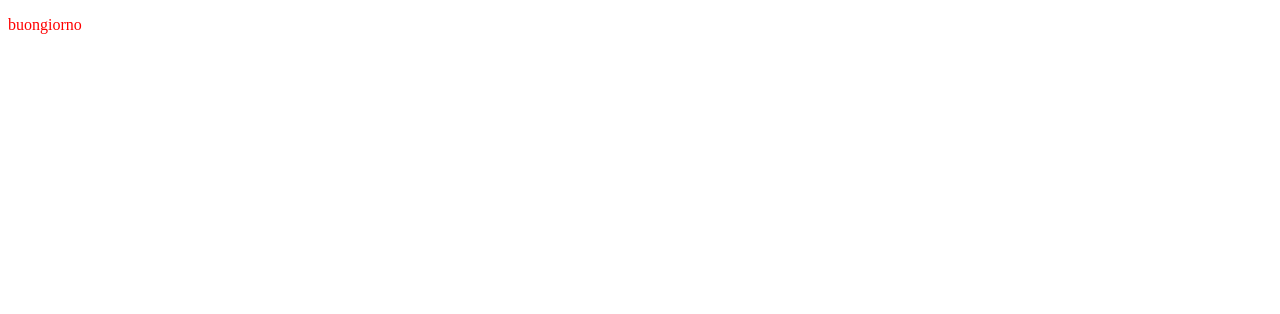
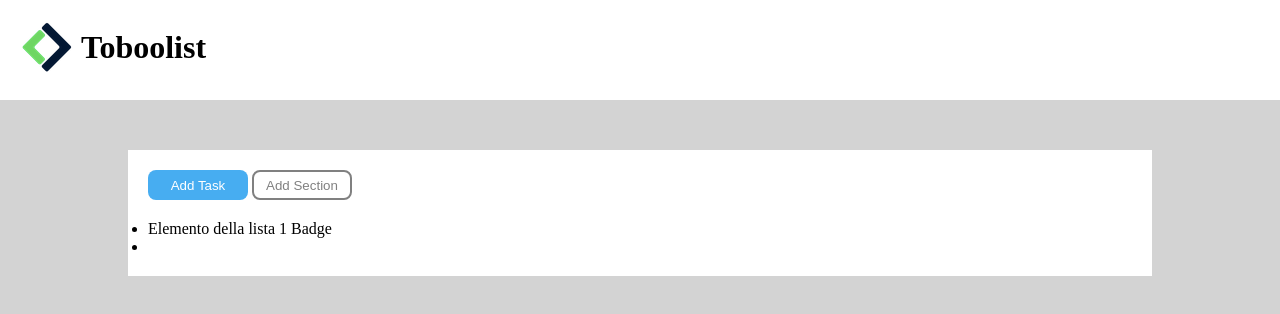
Before and after one commit to UmbertoCarbone/html-css-toboolist, a plain HTML site: page index.html in a window 1280 px wide. Drawn offline with Linux system fonts and the light colour scheme.

Commit message:
Agg Tooolist "con aiuto di artur" + Button !

```diff
--- a/CSS/style.css
+++ b/CSS/style.css
@@ -1,3 +1,60 @@
-p {
-    color: red
+* {
+    vertical-align: baseline;
+   border: 0 none;
+    outline: 0;
+    padding: 0;
+    margin: 0;
 }
+
+
+body {
+    background-color: lightgray;
+}
+
+header {
+    background-color: white;
+    height: 80px;
+    padding: 20px 0 0 20px;
+    margin-bottom: 50px;
+}
+
+header img, header span {
+ vertical-align: middle;
+}
+
+main {
+    background: #FFF;
+    margin: 0 auto;
+    width: 80%;
+}
+
+main h1 {
+    border-bottom: 2px solid #000;
+    padding: 20px;
+}
+
+main section {
+    padding: 20px;
+}
+
+button {
+    width: 100px;
+    height: 30px;
+    margin-bottom: 20px;
+    border-radius: 8px;
+
+}
+.button1 {
+    background-color: #47ADF1;
+    color: white
+
+}
+
+.button2 {
+    background-color: white;
+    border:2px solid grey;
+    color: gray
+
+
+
+}
--- a/index.html
+++ b/index.html
@@ -1,14 +1,49 @@
 <!DOCTYPE html>
 <html lang="en">
+
 <head>
 
     <meta charset="UTF-8">
     <meta name="viewport" content="width=device-width, initial-scale=1.0">
     <title>Toboolist</title>
-    <link rel="stylesheet" href="/CSS/style.css">
+    <link rel="stylesheet" href="./CSS/style.css">
 </head>
+
 <body>
-    <p>buongiorno</p>
+    <!-- Header -->
+    <header>
+        <h1>
+            <img src="logo copia.png" alt="">
+            <span>Toboolist</span>
+        </h1>
+    </header>
+
+    <!-- main -->
+    <main>
+
+        <section>
+            <div>
+            <button class="button button1">Add Task</button>
+            <button class="button button2">Add Section</button>
+            </div>
+
+
+                <ul>
+                    <li>
+                        <span class="check"></span>
+                        Elemento della lista 1
+                        <span class="badge badge-purple">Badge</span>
+                    </li>
+                    <li></li>
+                </ul>
+        </section>
+    </main>
+
+    <!-- footer -->
+    <footer>
+
+    </footer>
 
 </body>
+
 </html>
```
